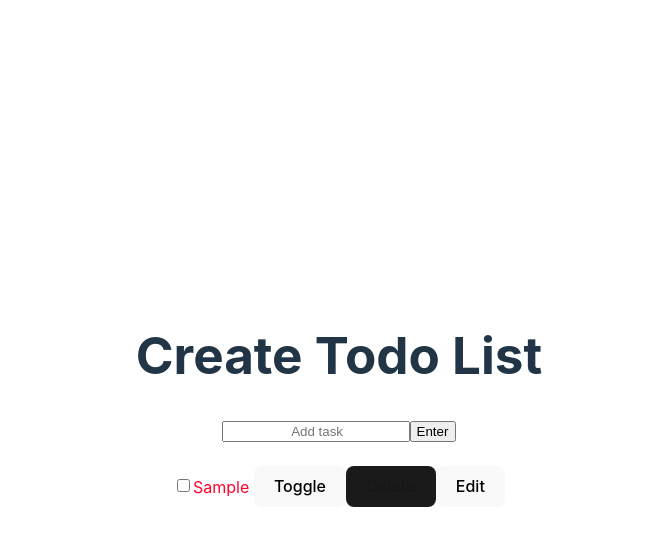
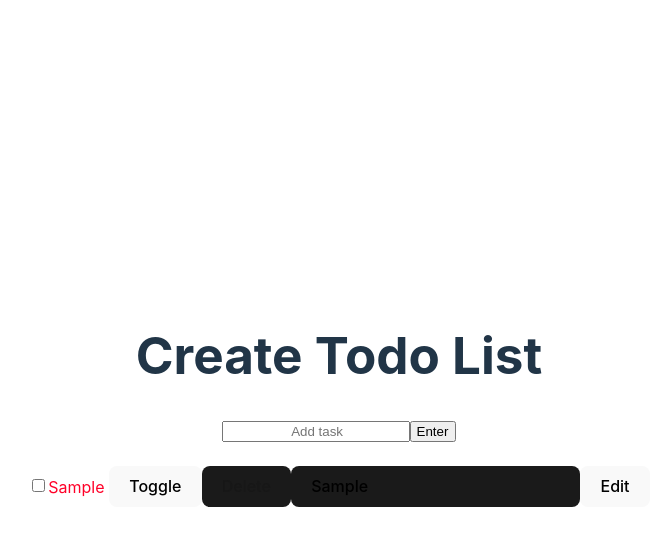
Before and after one commit to yangbri1/320H.9.1_Building_Todo_List__useState_formData__useReducer_modifyState__in_React, a React (Vite) app: page / in a window 1280 px wide. Both pictures are taken after typing "Sample" into the empty fields and a click on the input "Enter". Shown: the top 546 px of the page, without its empty margins (301-961 px from the left). Built offline with nearby package versions, Linux system fonts and the light colour scheme.

Commit message:
experimenting with different CSS styling on button/input pseudo-classes :active & :focus

```diff
--- a/src/components/TodoList.jsx
+++ b/src/components/TodoList.jsx
@@ -12,15 +12,14 @@ export default function TodoList({ task, dispatch }){
             {/* Note: "name" attribute used when sending data in form submission ... (could act as an identifier too like "id")*/}
             {/* https://stackoverflow.com/questions/1397592/difference-between-id-and-name-attributes-in-html */}
             <label for="checkbox_id">
-
                 {/* list of React <input> form props (camelCase): https://react.dev/reference/react-dom/components/input */}
                 {/* Note: "defaultChecked" input props should by default by "false" as set in newTask() helper fn for unfinished tasks,
                 here just dynamically passing it via task.complete */}
                 <input type="checkbox" name="task" id="checkbox_id" defaultChecked={task.complete}
                     onClick={() =>
                         // dispatch() sole purpose is to invoke taskReducer() function for computation of specific behavior for particular action
-                        dispatch({ type: ACTION.TOGGLETASK, payload: { id: task.id}})}/>
-
+                        dispatch({ type: ACTION.TOGGLETASK, payload: { id: task.id}})}
+                />
             </label>
 
             {/* utilize ternary operator conditional styling for when todo.complete status is true ... yield green, otw yield red */}
@@ -41,7 +40,7 @@ export default function TodoList({ task, dispatch }){
 
             {/* Delete button functionality */}
             <label for="delete-btn">
-                <input type="submit" id="delete_btn" value="Delete"
+                <input type="submit" id="delete-btn" value="Delete"
                     onClick={() =>
                         dispatch({ type: ACTION.REMOVETASK, payload: { id: task.id}})}
                     // https://www.geeksforgeeks.org/how-to-disable-a-button-in-reactjs/
@@ -60,13 +59,19 @@ export default function TodoList({ task, dispatch }){
             >Delete
             </button> */}
             {/* Edit button functionality */}
-            <label>
+            <label for="edit-btn">
+                <input type="text" id="edit-btn"
+                //value="Save"
+                    onClick={() =>
+                        dispatch({ type: ACTION.EDITTASK, payload: { id: task.id}})}
+                    defaultValue={`${task.title}`}
+                />
                 <button
                     onClick={() =>
-                        dispatch({ type: ACTION.REMOVETASK, payload: { id: task.id}})}
+                        dispatch({ type: ACTION.EDITTASK, payload: { id: task.id}})}
 
                     // disabled={task.complete ? false : true}
-
+                    value={"Save"}
                 >Edit
                 </button>
             </label>
@@ -75,3 +80,8 @@ export default function TodoList({ task, dispatch }){
         </>
     )
 }
+
+// function multipleFiring(){
+//     dispatch({ type: ACTION.REMOVETASK, payload: { id: task.id}});
+
+// }
--- a/src/index.css
+++ b/src/index.css
@@ -35,7 +35,7 @@ h1 {
   line-height: 1.1;
 }
 
-button, #delete_btn {
+button, #delete-btn, #edit-btn {
   border-radius: 8px;
   border: 1px solid transparent;
   padding: 0.6em 1.2em;
@@ -49,9 +49,20 @@ button, #delete_btn {
 button:hover {
   border-color: #646cff;
 }
+
+#delete-btn:focus,
+#delete-btn:focus-visible,
 button:focus,
 button:focus-visible {
   outline: 4px auto -webkit-focus-ring-color;
+  font-style: italic;
+}
+
+#delete-btn:active,
+#edit-btn:active,
+button:active{
+  background-color:#ff9100;
+  font-family: Georgia, 'Times New Roman', Times, serif;
 }
 
 @media (prefers-color-scheme: light) {
--- a/src/utilities/reducerFunction.mjs
+++ b/src/utilities/reducerFunction.mjs
@@ -73,7 +73,7 @@ export function taskReducer(todos, action){
           if(task.id === action.payload.id){
             // not sure if just assigning key to new value in React obj will work pretty sure NOT as immutable so would need spread operator, map, filter, or other
             task.title = action.payload.title;
-            return({ ...task, title: task.title })
+            return({ ...task, title: action.payload.title })
           }
         }))
 
```
Also changed, not shown: 2 other files (tests, documents, lock files or other folders).
